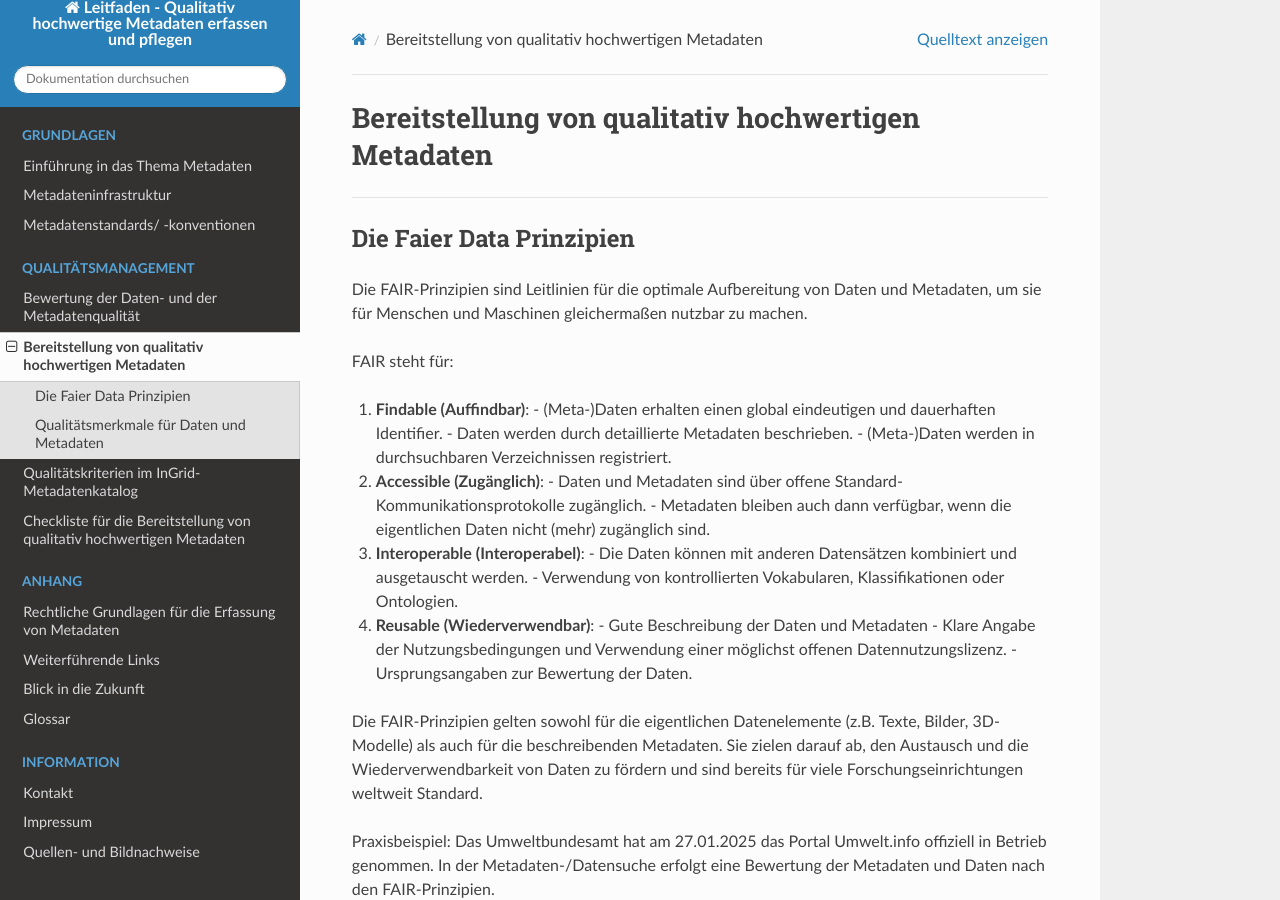
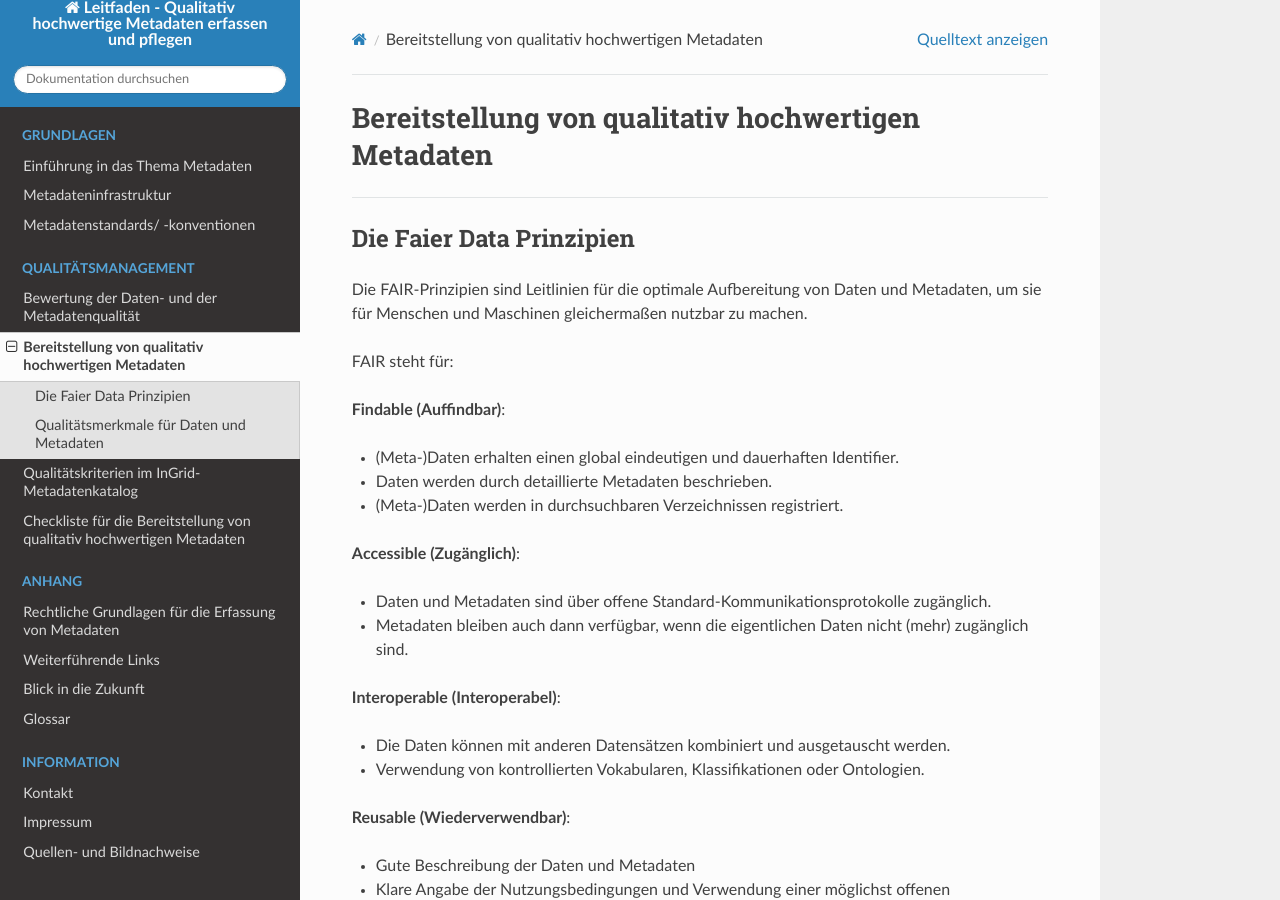
Before and after one commit to tomiwo/ingrid-mdk-st-high-quality-metadata, a Sphinx documentation site: the page built from docs/qualitaetsmanagement/bereitstellung.rst, in a window 1280 px wide and 900 px high. Built offline with Sphinx 7.4.7 and the Read the Docs theme 3.1.0, drawn with Linux system fonts in a browser that asks for light colours; some of the changed lines change nothing that is shown; some of the changed text lies outside the part shown.

Commit message:
Update bereitstellung.rst

```diff
--- a/docs/qualitaetsmanagement/bereitstellung.rst
+++ b/docs/qualitaetsmanagement/bereitstellung.rst
@@ -12,23 +12,27 @@ Die FAIR-Prinzipien sind Leitlinien für die optimale Aufbereitung von Daten und
 
 FAIR steht für:
 
-1. **Findable (Auffindbar)**:
-   - (Meta-)Daten erhalten einen global eindeutigen und dauerhaften Identifier.
-   - Daten werden durch detaillierte Metadaten beschrieben.
-   - (Meta-)Daten werden in durchsuchbaren Verzeichnissen registriert.
+**Findable (Auffindbar)**:
 
-2. **Accessible (Zugänglich)**:
-   - Daten und Metadaten sind über offene Standard-Kommunikationsprotokolle zugänglich.
-   - Metadaten bleiben auch dann verfügbar, wenn die eigentlichen Daten nicht (mehr) zugänglich sind.
+- (Meta-)Daten erhalten einen global eindeutigen und dauerhaften Identifier.
+- Daten werden durch detaillierte Metadaten beschrieben.
+- (Meta-)Daten werden in durchsuchbaren Verzeichnissen registriert.
 
-3. **Interoperable (Interoperabel)**:
-   - Die Daten können mit anderen Datensätzen kombiniert und ausgetauscht werden.
-   - Verwendung von kontrollierten Vokabularen, Klassifikationen oder Ontologien.
+**Accessible (Zugänglich)**:
 
-4. **Reusable (Wiederverwendbar)**:
-   - Gute Beschreibung der Daten und Metadaten
-   - Klare Angabe der Nutzungsbedingungen und Verwendung einer möglichst offenen Datennutzungslizenz.
-   - Ursprungsangaben zur Bewertung der Daten.
+- Daten und Metadaten sind über offene Standard-Kommunikationsprotokolle zugänglich.
+- Metadaten bleiben auch dann verfügbar, wenn die eigentlichen Daten nicht (mehr) zugänglich sind.
+
+**Interoperable (Interoperabel)**:
+
+- Die Daten können mit anderen Datensätzen kombiniert und ausgetauscht werden.
+- Verwendung von kontrollierten Vokabularen, Klassifikationen oder Ontologien.
+
+**Reusable (Wiederverwendbar)**:
+
+- Gute Beschreibung der Daten und Metadaten
+- Klare Angabe der Nutzungsbedingungen und Verwendung einer möglichst offenen Datennutzungslizenz.
+- Ursprungsangaben zur Bewertung der Daten.
 
 Die FAIR-Prinzipien gelten sowohl für die eigentlichen Datenelemente (z.B. Texte, Bilder, 3D-Modelle) als auch für die beschreibenden Metadaten. Sie zielen darauf ab, den Austausch und die Wiederverwendbarkeit von Daten zu fördern und sind bereits für viele Forschungseinrichtungen weltweit Standard.
 
```
